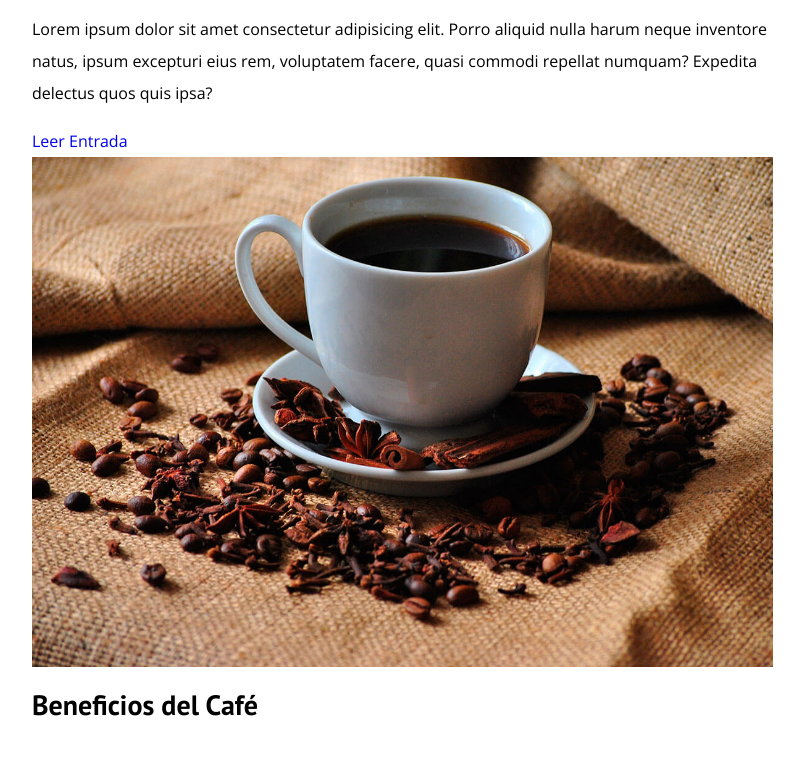
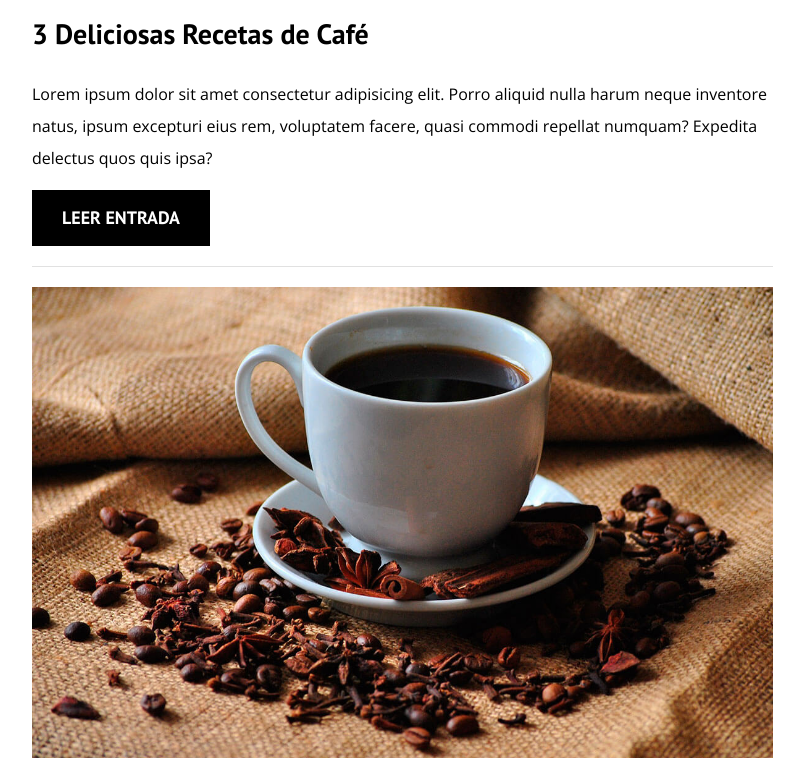
Before and after one commit to cocorniz88/blog_cafe, a plain HTML site: page index.html in a window 1280 px wide. Shown: the part 2042-2800 px from the top of the page, without its empty margins (32-836 px from the left). Drawn offline with nearby package versions, Linux system fonts and the light colour scheme.

Commit message:
css boton and display

```diff
--- a/css/styles.css
+++ b/css/styles.css
@@ -3,6 +3,7 @@
     --fuenteParrafos: 'Open Sans', sans-serif;
 
     --primario: #784D3C;
+    --gris: #e1e1e1;
     --blanco: #ffffff;
     --negro: #000000;
 }
@@ -115,3 +116,31 @@ img {
         column-gap: 4rem;
     }
 }
+
+.entrada {
+    border-bottom: 1px solid var(--gris);
+    margin-bottom: 2rem;
+}
+.entrada:last-of-type { /*para seleccionar el ultimo y quitarle las propiedades, tambien se puede hacer con child*/
+    border: none;
+    margin-bottom: 0;
+}
+.boton {
+    display: block; /* por que en dispositivo movil quiero que tome toda la pantalla*/
+    font-family: var(--fuenteHeading);
+    color: var(--blanco);
+    text-align: center;
+    padding: 1rem 3rem;
+    font-size: 1.8rem;
+    text-transform: uppercase;
+    font-weight: 700;
+    margin-bottom: 2rem;
+}
+@media (min-width: 768px) {
+    .boton {
+        display: inline-block; /*para que el boton tome posicion y se utiliza con block para poder poner margin y width*/
+    }
+}
+.boton--primario {
+    background-color: var(--negro);
+}
```
